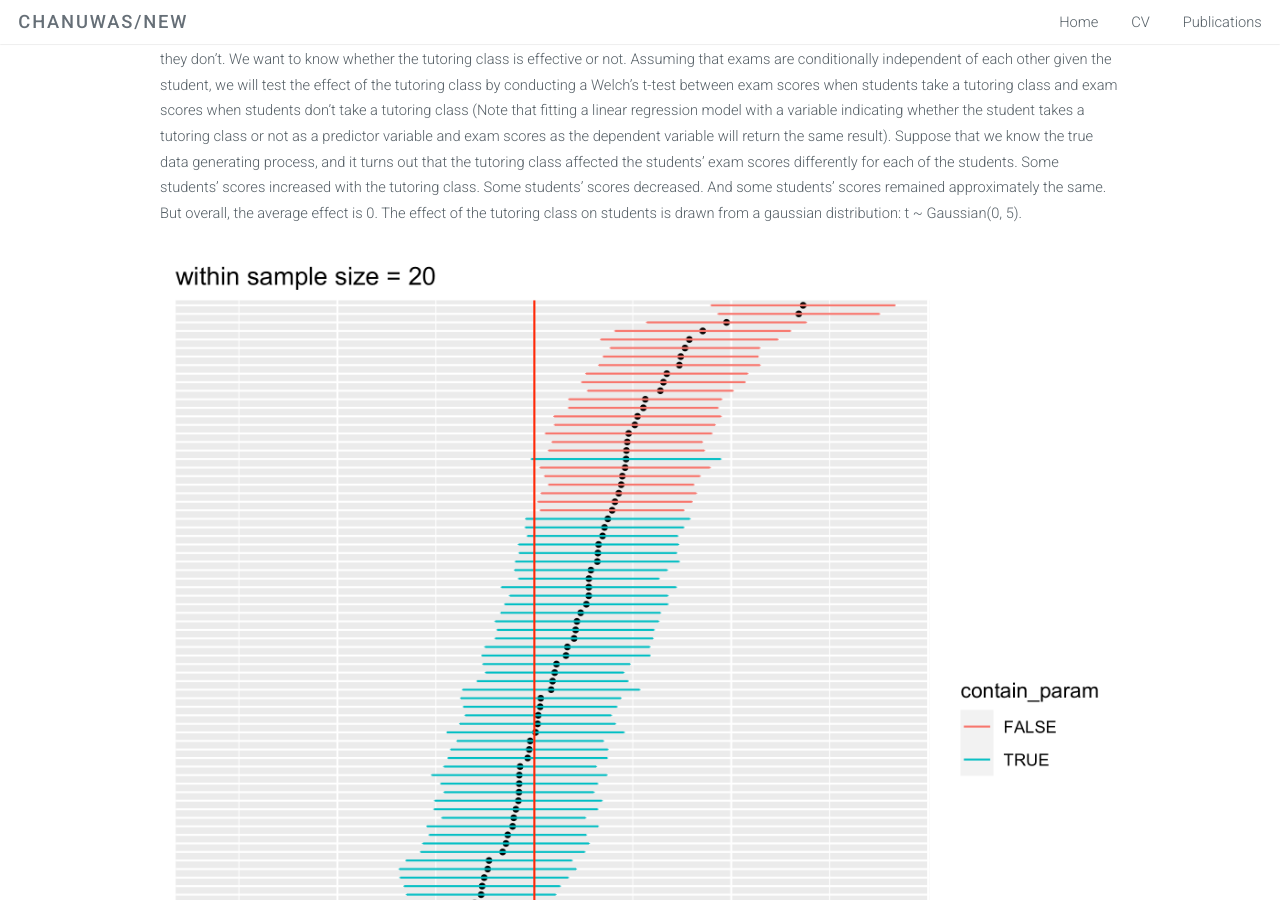
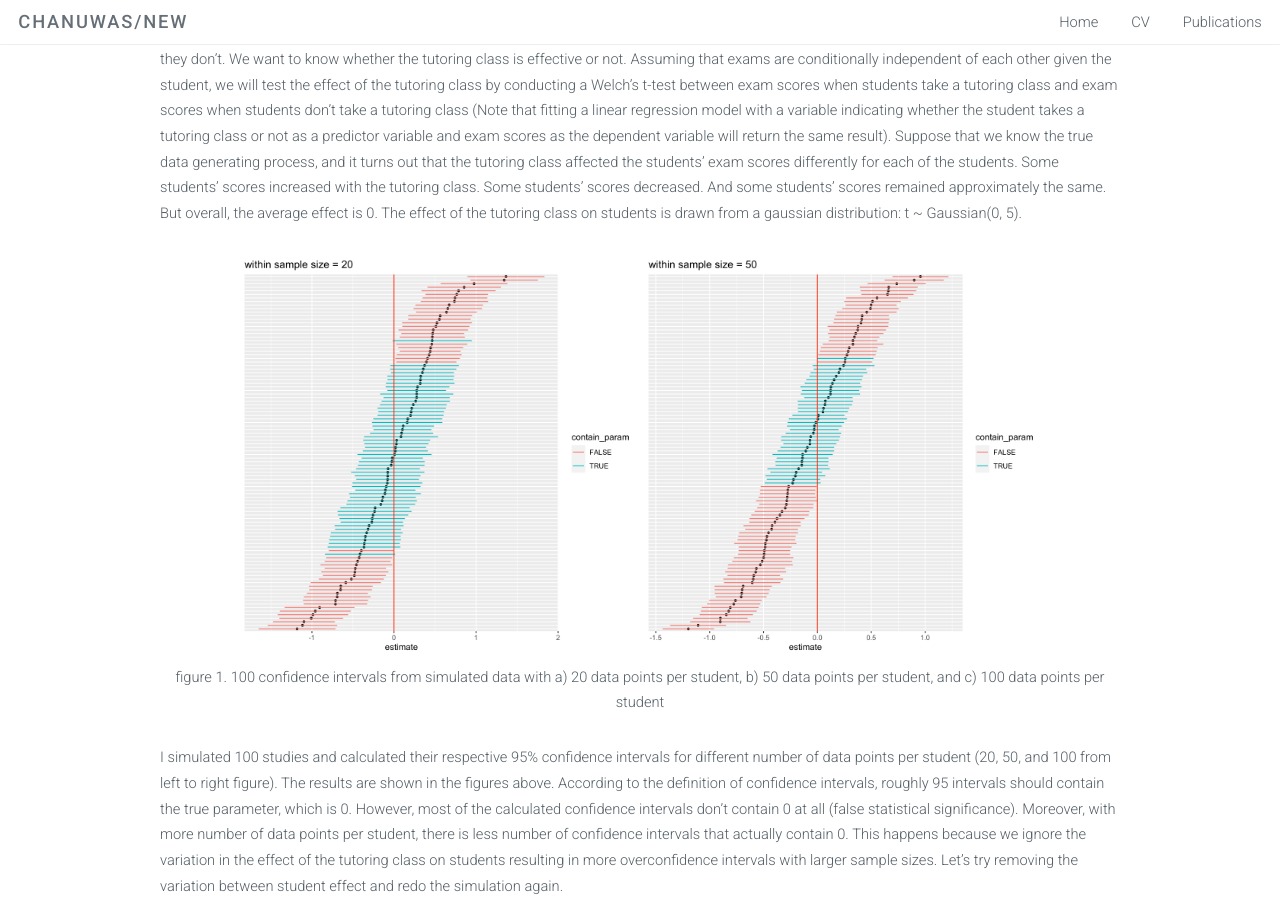
Before and after one commit to chasnew/chasnew.github.io, a Jekyll site: the page built from _posts/2020-08-05-cf_mlm.markdown, in a window 1280 px wide and 900 px high, scrolled down 437 px. Built offline with Jekyll 4.4.1, drawn with Linux system fonts in a browser that asks for light colours.

Commit message:
adjusted image size

```diff
--- a/_posts/2020-08-05-cf_mlm.markdown
+++ b/_posts/2020-08-05-cf_mlm.markdown
@@ -12,8 +12,8 @@ Suppose that we know the true data generating process, and it turns out that the
 
 
 <p align="center">
-<img src="{{ site.baseurl }}/images/cf_mlm/add_var_n20.png" class="fit image">
-<img src="{{ site.baseurl }}/images/cf_mlm/add_var_n50.png" class="fit image"><br>
+<img src="{{ site.baseurl }}/images/cf_mlm/add_var_n20.png" width="400">
+<img src="{{ site.baseurl }}/images/cf_mlm/add_var_n50.png" width="400"><br>
 figure 1. 100 confidence intervals from simulated data with a) 20 data points per student, b) 50 data points per student, and c) 100 data points per student
 </p>
 
```
